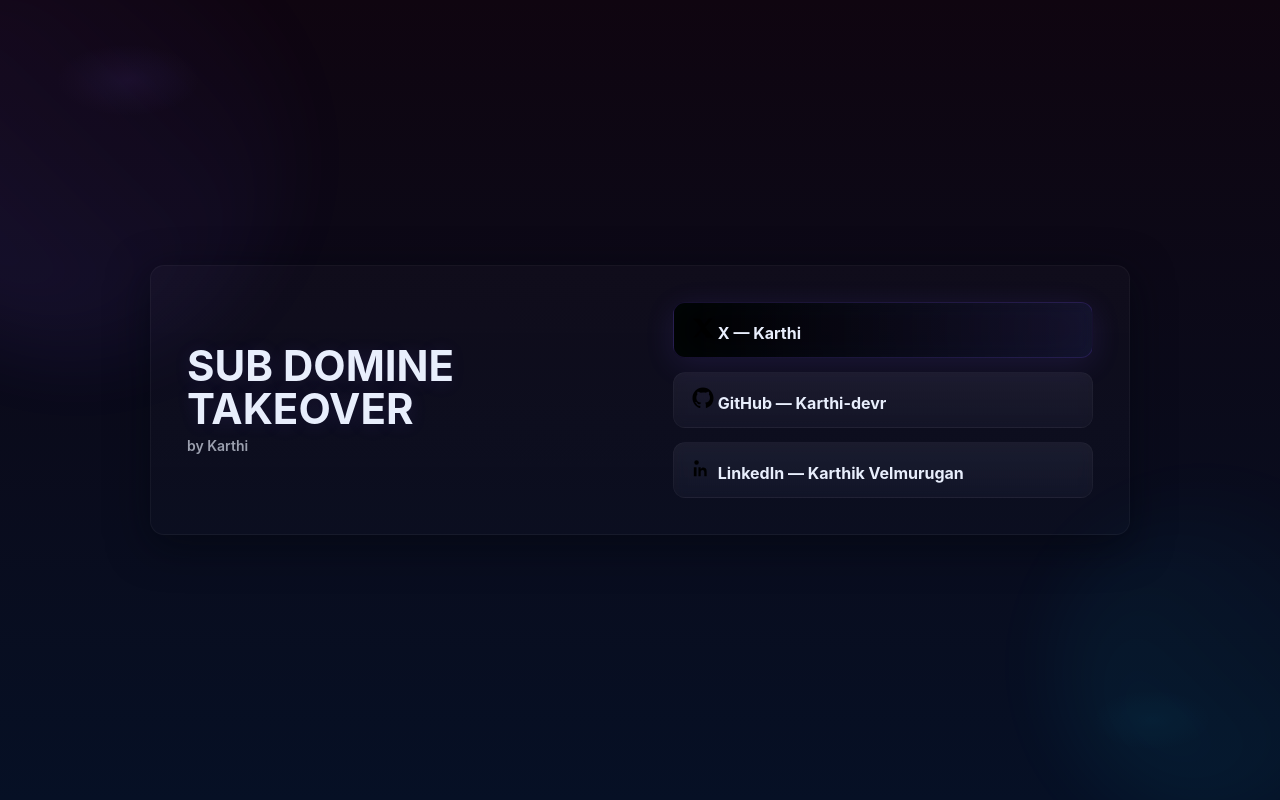
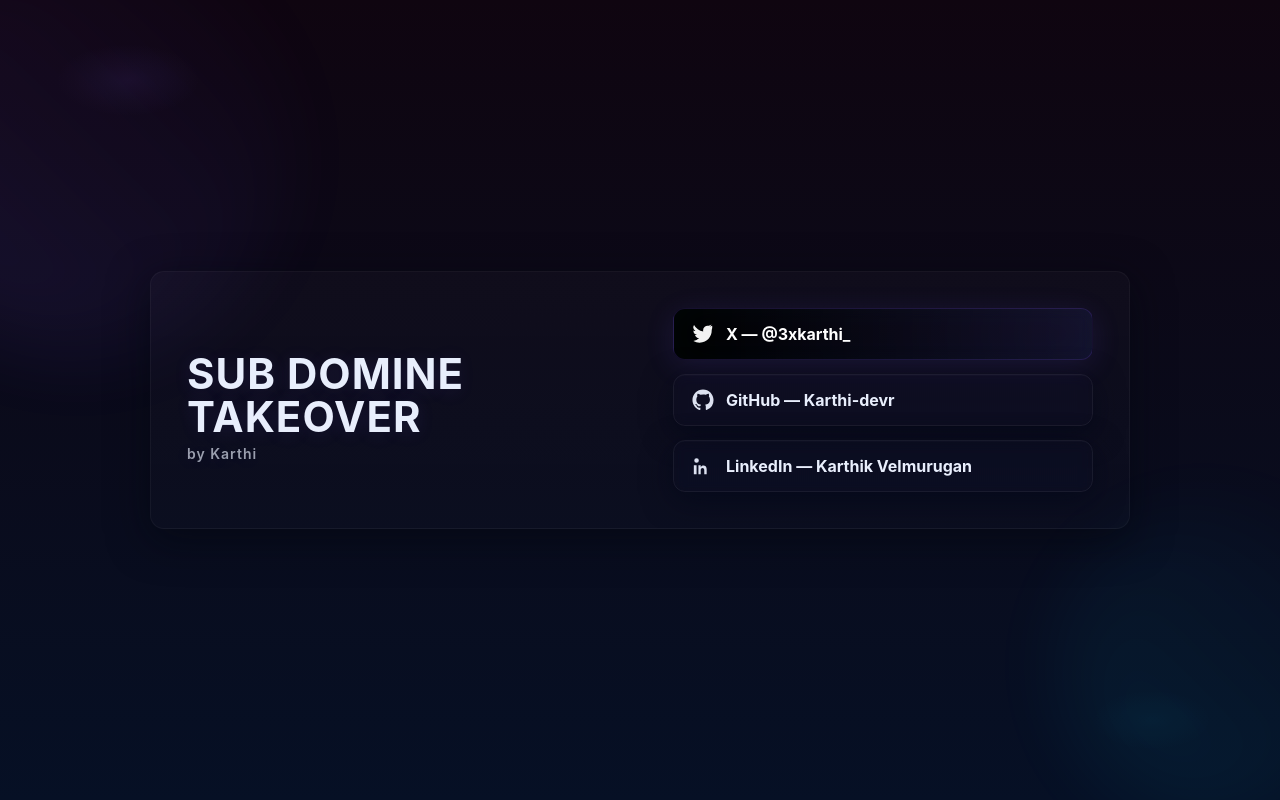
Before and after one commit to Karthi-devr/wfu.sygnal.com, a plain HTML site: page index.html in a window 1280 px wide. Drawn offline with Linux system fonts and the light colour scheme.

Commit message:
Update index.html

```diff
--- a/index.html
+++ b/index.html
@@ -19,16 +19,18 @@
       --radius: 14px;
     }
 
+    /* Reset */
     *{box-sizing:border-box;margin:0;padding:0}
     html,body{height:100%}
 
     body{
-      font-family: Inter, ui-sans-serif, system-ui;
-      background:
-        radial-gradient(1200px 600px at 10% 10%, rgba(124,92,255,0.08), transparent 6%),
-        radial-gradient(1000px 500px at 90% 90%, rgba(0,212,255,0.04), transparent 6%),
-        linear-gradient(180deg,var(--bg-1),var(--bg-2));
+      font-family: Inter, ui-sans-serif, system-ui, -apple-system, "Segoe UI", Roboto, "Helvetica Neue", Arial;
+      background: radial-gradient(1200px 600px at 10% 10%, rgba(124,92,255,0.08), transparent 6%),
+                  radial-gradient(1000px 500px at 90% 90%, rgba(0,212,255,0.04), transparent 6%),
+                  linear-gradient(180deg,var(--bg-1),var(--bg-2));
       color:var(--text);
+      -webkit-font-smoothing:antialiased;
+      -moz-osx-font-smoothing:grayscale;
       min-height:100vh;
       display:flex;
       align-items:center;
@@ -36,48 +38,76 @@
       padding:40px;
     }
 
+    /* Animated orbs */
     .orbs{
       position:fixed; inset:0; pointer-events:none; z-index:0;
+      overflow:hidden;
     }
     .orb{
-      position:absolute; border-radius:50%; filter:blur(40px);
-      opacity:0.11; animation: float 10s ease-in-out infinite;
+      position:absolute; border-radius:50%;
+      filter: blur(40px);
+      opacity:0.11; transform:translate3d(0,0,0);
+      animation: float 10s ease-in-out infinite;
     }
     .orb--a{width:420px;height:420px; left:-10%; top:-5%; background:linear-gradient(45deg,var(--accent),transparent);}
     .orb--b{width:320px;height:320px; right:-8%; bottom:-6%; background:linear-gradient(45deg,var(--accent-2),transparent); animation-duration:12s; opacity:0.08}
-
     @keyframes float{
       0%{transform:translateY(0) scale(1)}
       50%{transform:translateY(-30px) scale(1.02)}
       100%{transform:translateY(0) scale(1)}
     }
 
+    /* Card */
     .card{
-      position:relative; z-index:2;
+      position:relative;
+      z-index:2;
       width:min(980px,96vw);
       background: linear-gradient(180deg, rgba(255,255,255,0.02), rgba(255,255,255,0.01));
       border-radius:var(--radius);
       padding:36px;
-      border:1px solid rgba(255,255,255,0.04);
-      box-shadow:0 10px 40px rgba(4,6,15,0.6);
+      box-shadow: 0 10px 40px rgba(4,6,15,0.6);
+      border: 1px solid rgba(255,255,255,0.04);
       display:grid;
-      grid-template-columns:1fr 420px;
+      grid-template-columns: 1fr 420px;
       gap:28px;
       align-items:center;
+      overflow:hidden;
     }
 
+    /* Left content */
+    .hero{
+      text-align:left;
+    }
+    .kicker{
+      display:inline-block;
+      background:linear-gradient(90deg,var(--accent),var(--accent-2));
+      -webkit-background-clip:text; background-clip:text; color:transparent;
+      font-weight:700; letter-spacing:1px;
+      font-size:14px;
+    }
     h1{
-      font-size:42px; line-height:1.02; margin-bottom:4px;
-      text-shadow:0 2px 18px rgba(124,92,255,0.12);
+      font-size:42px; line-height:1.02; margin-top:14px;
+      letter-spacing:1px;
+      text-shadow: 0 2px 18px rgba(124,92,255,0.12);
       text-transform:uppercase;
     }
     .byline{
-      font-size:14px; color:var(--muted); font-weight:600;
+      display:block;
+      margin-top:8px;
+      font-size:14px;
+      color:var(--muted);
+      text-transform:none;
+      font-weight:600;
     }
 
+    /* Right column (links) */
     .links{
-      display:flex; flex-direction:column; gap:14px;
+      justify-self:center;
+      align-self:center;
       width:100%;
+      display:flex;
+      flex-direction:column;
+      gap:14px;
     }
 
     .social-btn{
@@ -85,74 +115,103 @@
       padding:14px 18px; border-radius:12px;
       text-decoration:none; color:var(--text);
       background: linear-gradient(180deg, var(--glass), var(--glass-2));
-      border:1px solid rgba(255,255,255,0.03);
+      border: 1px solid rgba(255,255,255,0.03);
+      box-shadow: inset 0 1px 0 rgba(255,255,255,0.02), 0 8px 30px rgba(2,6,23,0.6);
+      transition: transform .18s ease, box-shadow .18s ease;
+      font-weight:700;
       backdrop-filter: blur(6px) saturate(120%);
-      font-weight:700;
-      transition: .18s ease;
     }
-    .social-btn:hover{
-      transform:translateY(-6px);
-      box-shadow:0 20px 60px rgba(2,6,23,0.6);
+    .social-btn:hover{ transform: translateY(-6px); box-shadow: 0 20px 60px rgba(2,6,23,0.6)}
+    .social-left{ display:inline-flex; align-items:center; gap:12px; min-width:0 }
+    .social-left svg{ width:22px; height:22px; flex:0 0 22px; display:block; fill:currentColor; opacity:0.95 }
+
+    /* Primary X button with neon style */
+    .btn-x{
+      background: linear-gradient(90deg, #000000, rgba(124,92,255,0.06));
+      color:#fff;
+      border: 1px solid rgba(124,92,255,0.18);
+      box-shadow: 0 6px 30px rgba(124,92,255,0.12), 0 0 40px rgba(0,212,255,0.03) inset;
+    }
+    .ghost{ background:transparent; border:1px solid rgba(255,255,255,0.06) }
+
+    .meta{
+      margin-top:10px; color:var(--muted); font-size:13px;
+      display:flex; gap:12px; align-items:center; flex-wrap:wrap;
     }
 
-    .social-left svg{
-      width:22px; height:22px; opacity:0.95;
+    /* Footer */
+    .footer{
+      margin-top:20px; font-size:13px; color:var(--muted);
     }
 
-    .btn-x{
-      background: linear-gradient(90deg, #000, rgba(124,92,255,0.06));
-      border:1px solid rgba(124,92,255,0.18);
-      box-shadow:0 6px 30px rgba(124,92,255,0.12), 0 0 40px rgba(0,212,255,0.03) inset;
-    }
-
+    /* Responsive */
     @media (max-width:900px){
-      .card{ grid-template-columns:1fr }
+      .card{ grid-template-columns: 1fr; padding:24px }
       .links{ flex-direction:row; flex-wrap:wrap; justify-content:center }
       .social-btn{ flex:1 1 46%; min-width:170px; justify-content:center }
       h1{ font-size:34px }
     }
+
+    /* small shimmer on heading */
+    .shine{
+      display:inline-block;
+      background:linear-gradient(90deg, rgba(255,255,255,0.02) 0%, rgba(255,255,255,0.12) 50%, rgba(255,255,255,0.02) 100%);
+      background-size:200% 100%;
+      animation: shimmer 4s linear infinite;
+      -webkit-background-clip:text; background-clip:text; color:transparent;
+    }
+    @keyframes shimmer{ 0%{background-position:200% 0;} 100%{background-position:-200% 0;} }
+
   </style>
 </head>
-
 <body>
-
-  <div class="orbs">
+  <div class="orbs" aria-hidden="true">
     <div class="orb orb--a"></div>
     <div class="orb orb--b"></div>
   </div>
 
-  <main class="card">
-    <section>
-      <h1>SUB DOMINE TAKEOVER</h1>
-      <span class="byline">by Karthi</span>
+  <main class="card" role="main" aria-label="Main content">
+    <section class="hero" aria-label="Hero">
+      <!-- Prominent heading as requested -->
+      <h1>SUB DOMINE TAKEOVER
+        <span class="byline">by Karthi</span>
+      </h1>
     </section>
 
-    <aside class="links">
-      <!-- X -->
-      <a class="social-btn btn-x" href="https://x.com/3xkarthi_" target="_blank">
+    <aside class="links" aria-label="Quick links to social profiles">
+      <!-- X / Twitter -->
+      <a class="social-btn btn-x" href="https://x.com/3xkarthi_" target="_blank" rel="noopener noreferrer" aria-label="Follow Karthi on X">
         <span class="social-left">
-          <svg viewBox="0 0 24 24"><path d="M18.3 2H22l-8.1 9.3L23.2 22h-7.1l-5.6-7.3L4.9 22H2l8.6-9.9L1.2 2h7.2l5 6.6L18.3 2z"/></svg>
-          X — Karthi
+          <!-- X icon (stylized) -->
+          <svg viewBox="0 0 24 24" xmlns="http://www.w3.org/2000/svg" aria-hidden="true">
+            <path d="M22 3.01a9.93 9.93 0 0 1-2.828.775A4.932 4.932 0 0 0 21.337 1.6 9.864 9.864 0 0 1 18.2 3.1 4.92 4.92 0 0 0 12.1 8.02c0 .387.043.765.126 1.127A13.973 13.973 0 0 1 2.23 2.1a4.922 4.922 0 0 0 1.523 6.57 4.9 4.9 0 0 1-2.228-.616v.06a4.92 4.92 0 0 0 3.95 4.827 4.902 4.902 0 0 1-2.224.084 4.926 4.926 0 0 0 4.597 3.417A9.868 9.868 0 0 1 1.5 19.54 13.94 13.94 0 0 0 8.29 21.5c8.547 0 13.223-7.077 13.223-13.223 0-.2-.004-.4-.013-.6A9.45 9.45 0 0 0 22 3.01z"/>
+          </svg>
+          <span>X — @3xkarthi_</span>
         </span>
       </a>
 
       <!-- GitHub -->
-      <a class="social-btn" href="https://github.com/Karthi-devr" target="_blank">
+      <a class="social-btn ghost" href="https://github.com/Karthi-devr" target="_blank" rel="noopener noreferrer" aria-label="Visit GitHub — Karthi-devr">
         <span class="social-left">
-          <svg viewBox="0 0 24 24"><path d="M12 .5C5.65.5.5 5.64.5 12.01c0 5.09 3.29 9.41 7.86 10.94.58.11.79-.25.79-.56v-2c-3.2.7-3.88-1.54-3.88-1.54-.53-1.34-1.3-1.7-1.3-1.7-1.06-.72.08-.71.08-.71 1.17.08 1.79 1.2 1.79 1.2 1.04 1.78 2.73 1.27 3.4.97.11-.76.41-1.27.75-1.56-2.56-.29-5.25-1.28-5.25-5.7 0-1.26.45-2.28 1.19-3.09-.12-.3-.52-1.51.11-3.16 0 0 .98-.31 3.2 1.18a11.12 11.12 0 0 1 2.92-.39c.99.01 1.99.13 2.92.39 2.22-1.5 3.2-1.18 3.2-1.18.63 1.65.23 2.86.11 3.16.74.81 1.19 1.83 1.19 3.09 0 4.43-2.7 5.41-5.28 5.7.42.36.8 1.07.8 2.16v3.2c0 .31.21.68.8.56A11.52 11.52 0 0 0 23.5 12C23.5 5.64 18.35.5 12 .5z"/></svg>
-          GitHub — Karthi-devr
+          <!-- GitHub icon -->
+          <svg viewBox="0 0 24 24" aria-hidden="true">
+            <path d="M12 .5C5.65.5.5 5.64.5 12.01c0 5.09 3.29 9.41 7.86 10.94.58.11.79-.25.79-.56 0-.28-.01-1.02-.02-2-3.2.7-3.88-1.54-3.88-1.54-.53-1.34-1.3-1.7-1.3-1.7-1.06-.72.08-.71.08-.71 1.17.08 1.79 1.2 1.79 1.2 1.04 1.78 2.73 1.27 3.4.97.11-.76.41-1.27.75-1.56-2.56-.29-5.25-1.28-5.25-5.7 0-1.26.45-2.28 1.19-3.09-.12-.3-.52-1.51.11-3.16 0 0 .98-.31 3.2 1.18a11.12 11.12 0 0 1 2.92-.39c.99.01 1.99.13 2.92.39 2.22-1.5 3.2-1.18 3.2-1.18.63 1.65.23 2.86.11 3.16.74.81 1.19 1.83 1.19 3.09 0 4.43-2.7 5.41-5.28 5.7.42.36.8 1.07.8 2.16 0 1.56-.01 2.82-.01 3.2 0 .31.21.68.8.56A11.52 11.52 0 0 0 23.5 12c0-6.37-5.15-11.5-11.5-11.5z"/>
+          </svg>
+          <span>GitHub — Karthi-devr</span>
         </span>
       </a>
 
       <!-- LinkedIn -->
-      <a class="social-btn" href="https://www.linkedin.com/in/karthik-velmurugan/" target="_blank">
+      <a class="social-btn ghost" href="https://www.linkedin.com/in/karthik-velmurugan/" target="_blank" rel="noopener noreferrer" aria-label="View LinkedIn — Karthik Velmurugan">
         <span class="social-left">
-          <svg viewBox="0 0 24 24"><path d="M4.98 3.5a2.5 2.5 0 1 1 0 5.001A2.5 2.5 0 0 1 4.98 3.5zM2 21h2.98V11.25H2V21zM9.5 11.25H7.02V21H9.5v-4.59c0-3.02 3.88-3.26 3.88 0V21H16v-5.66c0-4.93-5.33-4.74-6.5-2.33V11.25z"/></svg>
-          LinkedIn — Karthik Velmurugan
+          <!-- LinkedIn icon -->
+          <svg viewBox="0 0 24 24" aria-hidden="true">
+            <path d="M4.98 3.5a2.5 2.5 0 1 1 0 5.001 2.5 2.5 0 0 1 0-5zm0 7.75H2V21h2.98V11.25zM9.5 11.25H7.02V21H9.5v-4.59c0-3.02 3.88-3.26 3.88 0V21H16v-5.66c0-4.93-5.33-4.74-6.5-2.33V11.25z"/>
+          </svg>
+          <span>LinkedIn — Karthik Velmurugan</span>
         </span>
       </a>
     </aside>
   </main>
-
 </body>
 </html>
```
